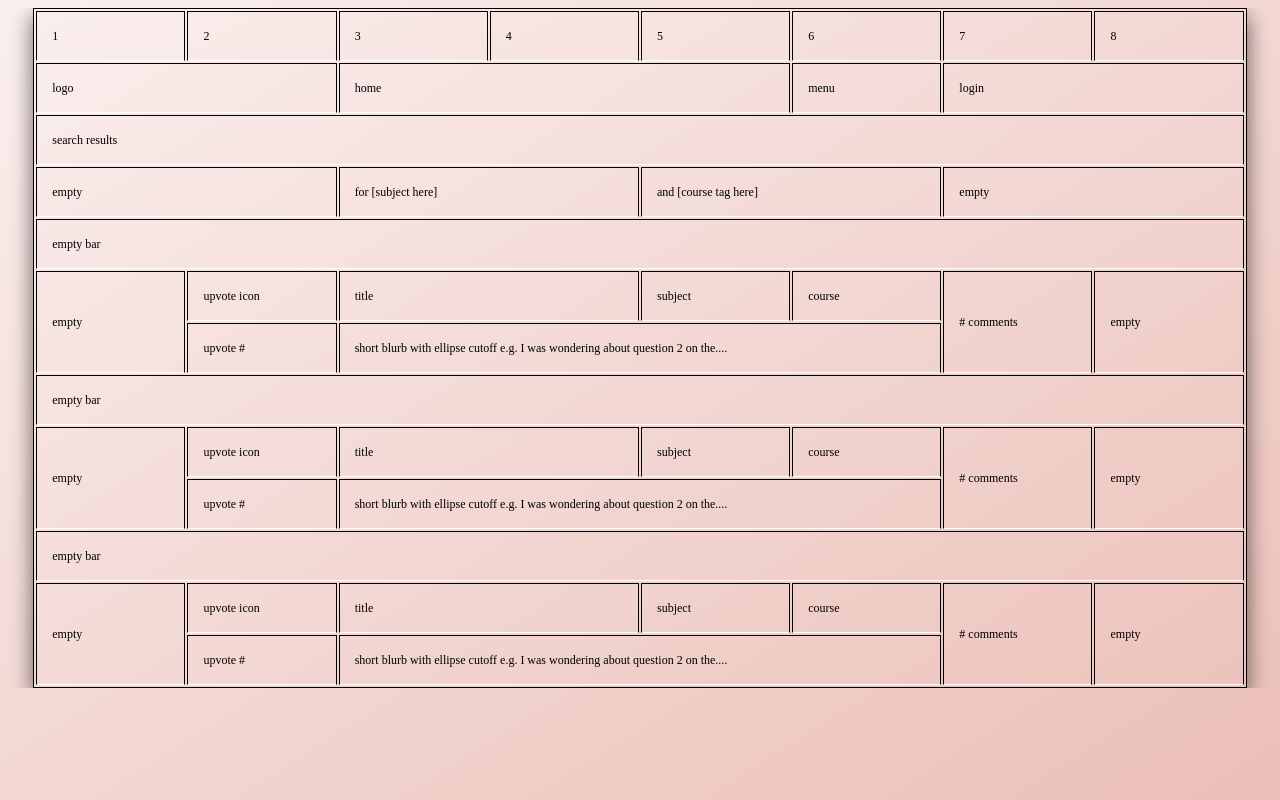
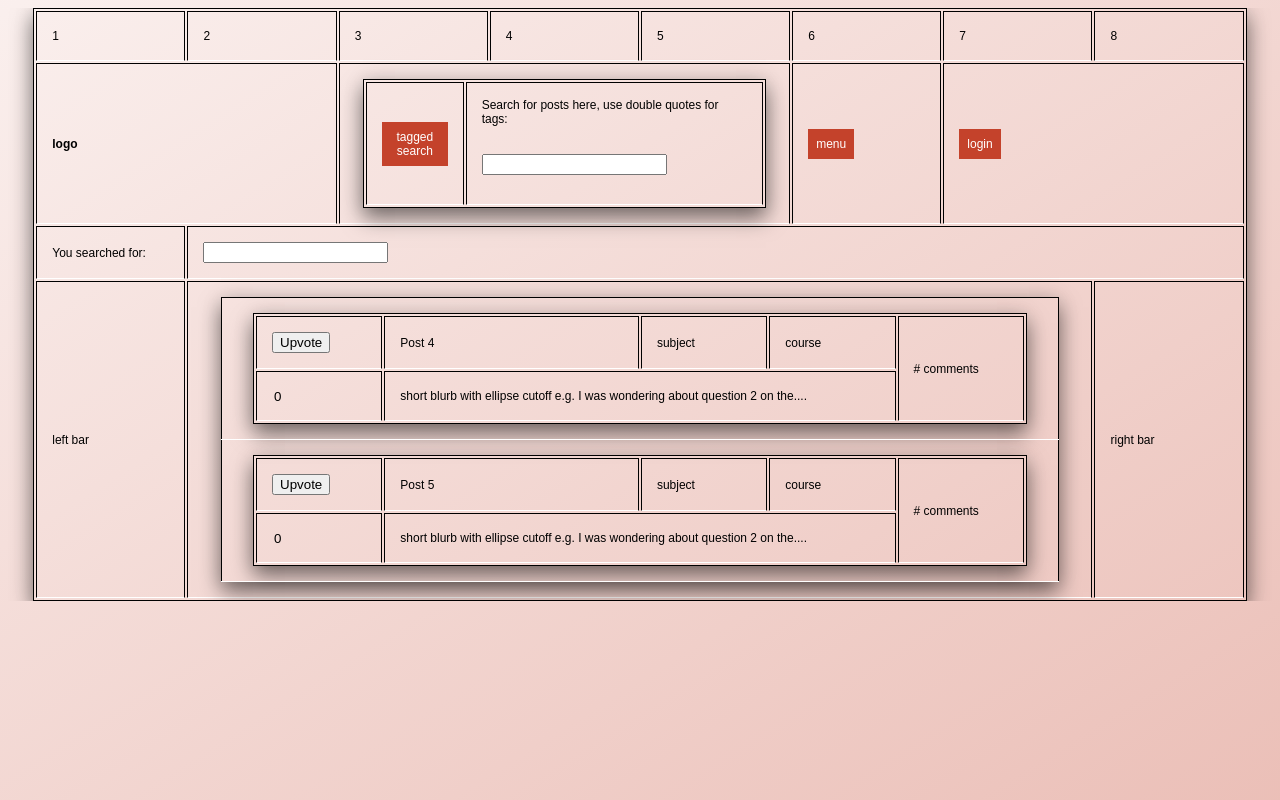
Before and after one commit to Clark229Kent/exeterOnlineHWForum, a PHP site: page /skeletonSearchPage.html in a window 1280 px wide. Run offline with PHP 8.4, Linux system fonts and the light colour scheme.

Commit message:
Add files via upload

```diff
--- a/skeletonCSS.css
+++ b/skeletonCSS.css
@@ -10,14 +10,20 @@ table{
     margin: auto;
     box-shadow: 0px 0px 20px rgba(0,0,0,0.10), 0px 10px 20px rgba(0,0,0,0.5);
     width: 96%;
+    font-family: Arial, Helvetica, sans-serif;
+}
+
+table.fitting{
+    border-collapse: collapse;
 }
 
 .forumPostTable{
     line-height: 30px;
 }
 
+
 th, tr {
-font-size: 30px;
+font-size: 12px;
 padding: 5px;
 text-align: left;
 color: white;
@@ -49,7 +55,6 @@ border-bottom: 0.25px solid rgb(255,255,255,20);
     background-color: #c4422b;
     color: white;
     padding: 8px;
-    width: 225%;
     font-size: 12px;
     border: none;
   }
@@ -58,6 +63,7 @@ border-bottom: 0.25px solid rgb(255,255,255,20);
   .dropdown {
     position: relative;
     display: inline-block;
+    font-family: 'Times New Roman', Times, serif;
 }
 
 /* Dropdown Content (Hidden by Default) */
@@ -68,12 +74,13 @@ border-bottom: 0.25px solid rgb(255,255,255,20);
     min-width: 160px;
     box-shadow: 0px 8px 16px 0px rgba(0,0,0,0.2);
     z-index: 1;
+
 }
 
 /* Links inside the dropdown */
 .dropdown-content a {
     color: black;
-    padding: 8px;
+    padding: 16px;
     text-decoration: none;
     display: block;
 }
@@ -96,8 +103,8 @@ border-bottom: 0.25px solid rgb(255,255,255,20);
 }
 
 /* Change color of dropdown links on hover */
-.dropdown-content a:hover {background-color: #ddd;}
-.dropdown-content-login a:hover {background-color: #ddd;}
+.dropdown-content a:hover {background-color: #c8240757;}
+.dropdown-content-login a:hover {background-color: #c8240757;}
 
 
 /* Show the dropdown menu on hover */
@@ -111,3 +118,24 @@ border-bottom: 0.25px solid rgb(255,255,255,20);
     border-style: none;
     background-color: transparent;
 }
+
+.scrollable-dropdown{
+      height: auto;
+      max-height: 320px;
+      overflow-x: hidden;
+}
+
+div {
+    text-align: center;
+    margin: 0 auto;
+}
+
+button.tagSearch {
+    background-color: #c824071e;
+    border: 1px solid black;
+    color: black;
+    padding: 1px;
+    text-align: center;
+    display: inline-block;
+    font-size: 12px;
+}
--- a/skeletonSearchPage.html
+++ b/skeletonSearchPage.html
@@ -1,11 +1,12 @@
 <html>
     <head>
         <link rel="stylesheet" href="skeletonCSS.css">
+
     </head>
 <body>
     <div class = "scrollable" height = 800px>
         <table >
-            <tr id = "blend">
+            <tr color = "#000;">
                 <td width = "12%">1</td>
                 <td width = "12%">2</td>
                 <td width = "12%">3</td>
@@ -16,93 +17,137 @@
                 <td width = "12%">8</td>
             </tr>
             <tr>
-                <td colspan = 2>logo</td>
-                <td colspan = 3>home</td>
-                <td colspan = 1>menu</td>
-                <td colspan = 2>login</td>
+                <td colspan = 2 id = "bold">logo</td>
+                <td colspan = 3 id = "bold">
+                    <body>
+                        <!--from https://www.sliderrevolution.com/resources/css-search-box/-->
+                        <table colspan = 4 border-collapse = "collapse">
+                            <td colspan = 1>
+                                <div class="dropdown">
+                                    <button class="dropbtn">tagged search</button>
+                                    <div class="dropdown-content" class = "scrollable-dropdown" min-width = "300px">
+                                        <br>
+                                        <button class = "tagSearch" id="anthroTag" onclick="addSearchTag('ant')">&nbsp;&nbsp;Anthropology&nbsp;&nbsp;</button><br><br>
+                                        <button class = "tagSearch" id="artTag" onclick="addSearchTag('art')">&nbsp;&nbsp;Art&nbsp;&nbsp;</button><br><br>
+                                        <button class = "tagSearch" id="bioTag" onclick="addSearchTag('bio')">&nbsp;&nbsp;Biology&nbsp;&nbsp;</button><br><br>
+                                        <button class = "tagSearch" id="chemTag" onclick="addSearchTag('che')">&nbsp;&nbsp;Chemistry&nbsp;&nbsp;</button><br><br>
+                                        <button class = "tagSearch" id="compsciTag" onclick="addSearchTag('csc')">&nbsp;&nbsp;Computer Science&nbsp;&nbsp;</button><br><br>
+                                        <button class = "tagSearch" id="econTag" onclick="addSearchTag('eco')">&nbsp;&nbsp;Economics&nbsp;&nbsp;</button><br><br>
+                                        <button class = "tagSearch" id="engTag" onclick="addSearchTag('eng')">&nbsp;&nbsp;English&nbsp;&nbsp;</button><br><br>
+                                        <button class = "tagSearch" id="greekTag" onclick="addSearchTag('grk')">&nbsp;&nbsp;Greek&nbsp;&nbsp;</button><br><br>
+                                        <button class = "tagSearch" id="healthTag" onclick="addSearchTag('hhd')">&nbsp;&nbsp;Health and Human Dev&nbsp;&nbsp;</button><br><br>
+                                        <button class = "tagSearch" id="historyTag" onclick="addSearchTag('his')">&nbsp;&nbsp;History&nbsp;&nbsp;</button><br><br>
+                                        <button class = "tagSearch" id="integTag" onclick="addSearchTag('int')">&nbsp;&nbsp;Integrated Studies&nbsp;&nbsp;</button><br><br>
+                                        <button class = "tagSearch" id="latinTag" onclick="addSearchTag('lat')">&nbsp;&nbsp;Latin&nbsp;&nbsp;</button><br><br>
+                                        <button class = "tagSearch" id="mathTag" onclick="addSearchTag('mat')">&nbsp;&nbsp;Mathematics&nbsp;&nbsp;</button><br><br>
+                                        <button class = "tagSearch" id="modlangTag" onclick="addSearchTag('modlang')">&nbsp;&nbsp;Modern Languages&nbsp;&nbsp;</button><br><br>
+                                        <button class = "tagSearch" id="musicTag" onclick="addSearchTag('mus')">&nbsp;&nbsp;Music&nbsp;&nbsp;</button><br><br>
+                                        <button class = "tagSearch" id="physicsTag" onclick="addSearchTag('phy')">&nbsp;&nbsp;Physics&nbsp;&nbsp;</button><br><br>
+                                        <button class = "tagSearch" id="psychTag" onclick="addSearchTag('psy')">&nbsp;&nbsp;Psychology&nbsp;&nbsp;</button><br><br>
+                                        <button class = "tagSearch" id="religionTag" onclick="addSearchTag('rel')">&nbsp;&nbsp;Religion&nbsp;&nbsp;</button><br><br>
+                                        <button class = "tagSearch" id="theaterdanceTag" onclick="addSearchTag('thd')">&nbsp;&nbsp;Theater and Dance&nbsp;&nbsp;</button><br><br>
+                                    </div>
+                                </div>
+                            </td>
+                            <td colspan = 3>
+                                <label for="searchText">Search for posts here, use double quotes for tags:</label><br><br><br>
+                                <input type="text" id="searchText" name="searchText"><br><br>
+                                <script>
+                                    document.getElementById("searchText").addEventListener("keydown", function runSearch(e){if (e.keyCode == 13){
+                                            console.log("Enter key is pressed");
+                                            document.getElementById("searchEnterButton").click();
+                                        }});
+                                </script>
+                            </td>
+                        </table>
+
+
+                    <button hidden id = "searchEnterButton" onclick="window.location.href='skeletonSearchPage.html';"></button>
+                </td>
+                <td colspan = 1 id = "bold">
+                    <div class="dropdown">
+                        <button class="dropbtn">menu</button>
+                        <div class="dropdown-content">
+                            <a href="#">menu item 1</a>
+                            <a href="#">menu item 2</a>
+                            <a href="#">menu item 3</a>
+                            <a href="#">menu item 4</a>
+                        </div>
+                    </div>
+                </td>
+                <td colspan = 2 id = "bold">
+                    <div class="dropdown">
+                        <button class="dropbtn">login</button>
+                        <div class="dropdown-content-login">
+                            <center>
+                                <br>
+                                <label for="inputUsername">Username:</label><br>
+                                <input type="text" id="inputUsername" name="inputUsername"><br><br>
+                                <label for="inputPassword">Password:</label><br>
+                                <input type="text" id="inputPassword" name="inputPassword"><br><br>
+                                <button onclick = "submitLogin()" > Submit </button>
+                            </center>
+                        </div>
+                    </div>
+                </td>
             </tr>
             <tr>
-                <td rowspan = 2 colspan = 8>search results</td>
+                <td rowspan = 1 colspan = 1>You searched for:</td>
+                <td rowspan = 1 colspan = 7>
+                    <label for="actualSearchPrompt">
+                    <input type="text" id="actualSearchPrompt" name="actualSearchPrompt" value = ""><br>
+                </td>
             </tr>
             <tr>
-                <!-- bar empty-->
-            </tr>
+                <td rowspan = 1 colspan = 1>left bar</td>
+                <td colspan = 6>
+                    <table class = "fitting">
                         <tr>
-                <td rowspan = 2 colspan = 2>empty</td>
-                <td rowspan = 2 colspan = 2>for [subject here]</td>
-                <td rowspan = 2 colspan = 2>and [course tag here]</td>
-                <td rowspan = 2 colspan = 2>empty</td>
-            </tr>
+                            <td>
+                                <table colspan = 6>
                                     <tr>
-                <!--bar empty-->
-            </tr>
-            <tr>
-                <td rowspan = 2 colspan = 8>empty bar</td>
-            </tr>
-            <tr>
-                <!--bar empty-->
-            </tr>
-            <tr>
-                <td rowspan = 2 colspan = 1>empty</td>
-                <td rowspan = 1 colspan = 1>upvote icon</td>
-                <td rowspan = 1 colspan = 2>title</td>
+                                        <td rowspan = 1 colspan = 1>
+                                            <button onclick = "incrementVote(4)" > Upvote </button>
+                                        </td>
+                                        <td rowspan = 1 colspan = 2>Post 4</td>
                                         <td rowspan = 1 colspan = 1>subject</td>
                                         <td rowspan = 1 colspan = 1>course</td>
                                         <td rowspan = 2 colspan = 1># comments</td>
-                <td rowspan = 2 colspan = 1>empty</td>
                                     </tr>
                                     <tr>
-                <!--left colspan 1 empty-->
-                <td rowspan = 1 colspan = 1>upvote #</td>
+                                        <td rowspan = 1 colspan = 1>
+                                            <input class = "invis" type="number" type = "hidden" id="upvoteNumber4" name="upvoteNumber4" value="0"><br>
+                                        </td>
                                         <td rowspan = 1 colspan = 4>short blurb with ellipse cutoff e.g. I was wondering about question 2 on the....</td>
-                <!--comment colspan 1 empty-->
-                <!--right colspan 1 empty-->
+                                    </tr>
+                                </table>
+                            </td>
                         </tr>
                         <tr>
-                <td rowspan = 2 colspan = 8>empty bar</td>
-            </tr>
+                            <td>
+                                <table colspan = 6>
                                     <tr>
-                <!--bar empty-->
-            </tr>
-            <tr>
-                <td rowspan = 2 colspan = 1>empty</td>
-                <td rowspan = 1 colspan = 1>upvote icon</td>
-                <td rowspan = 1 colspan = 2>title</td>
+                                        <td rowspan = 1 colspan = 1>
+                                            <button onclick = "incrementVote(5)" > Upvote </button>
+                                        </td>
+                                        <td rowspan = 1 colspan = 2>Post 5</td>
                                         <td rowspan = 1 colspan = 1>subject</td>
                                         <td rowspan = 1 colspan = 1>course</td>
                                         <td rowspan = 2 colspan = 1># comments</td>
-                <td rowspan = 2 colspan = 1>empty</td>
                                     </tr>
                                     <tr>
-                <!--left colspan 1 empty-->
-                <td rowspan = 1 colspan = 1>upvote #</td>
+                                        <td rowspan = 1 colspan = 1>
+                                            <input class = "invis" type="number" type = "hidden" id="upvoteNumber5" name="upvoteNumber5" value="0"><br>
+                                        </td>
                                         <td rowspan = 1 colspan = 4>short blurb with ellipse cutoff e.g. I was wondering about question 2 on the....</td>
-                <!--comment colspan 1 empty-->
-                <!--right colspan 1 empty-->
                                     </tr>
-            <tr>
-                <td rowspan = 2 colspan = 8>empty bar</td>
+                                </table>
+                            </td>
                         </tr>
-            <tr>
-                <!--bar empty-->
+                    </table>
+                </td>
+                <td rowspan = 1 colspan = 1>right bar</td>
             </tr>
-            <tr>
-                <td rowspan = 2 colspan = 1>empty</td>
-                <td rowspan = 1 colspan = 1>upvote icon</td>
-                <td rowspan = 1 colspan = 2>title</td>
-                <td rowspan = 1 colspan = 1>subject</td>
-                <td rowspan = 1 colspan = 1>course</td>
-                <td rowspan = 2 colspan = 1># comments</td>
-                <td rowspan = 2 colspan = 1>empty</td>
-            </tr>
-            <tr>
-                <!--left colspan 1 empty-->
-                <td rowspan = 1 colspan = 1>upvote #</td>
-                <td rowspan = 1 colspan = 4>short blurb with ellipse cutoff e.g. I was wondering about question 2 on the....</td>
-                <!--comment colspan 1 empty-->
-                <!--right colspan 1 empty-->
-            </tr>
-
           </table>
     </div>
 
```
Also changed, not shown: skeletonCreatePostPage.html (added, +62 -0 lines), skeletonHomePageForum.html (+163 -13 lines), skeletonPageFunctions.js (+18 -0 lines), skeletonPostPage.html (+27 -3 lines). Lines whose indentation alone changed are shown as unchanged.
